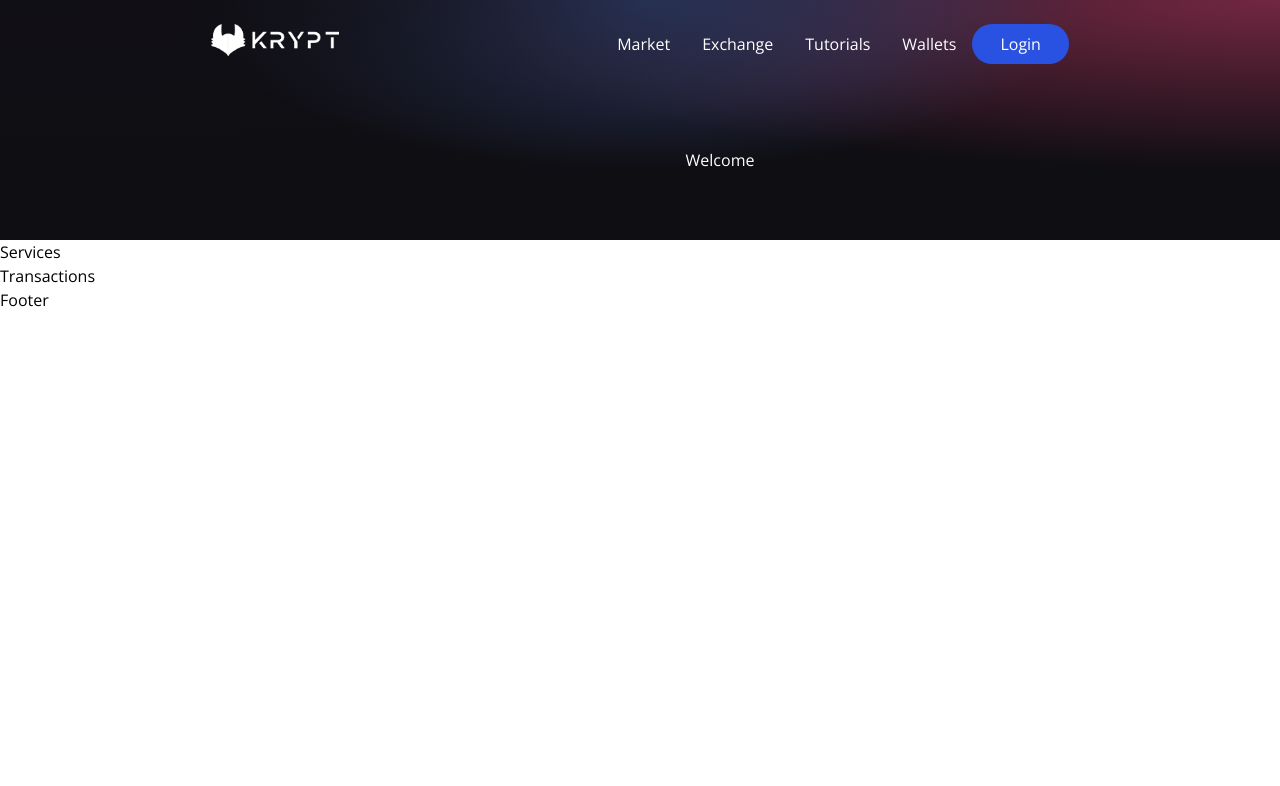
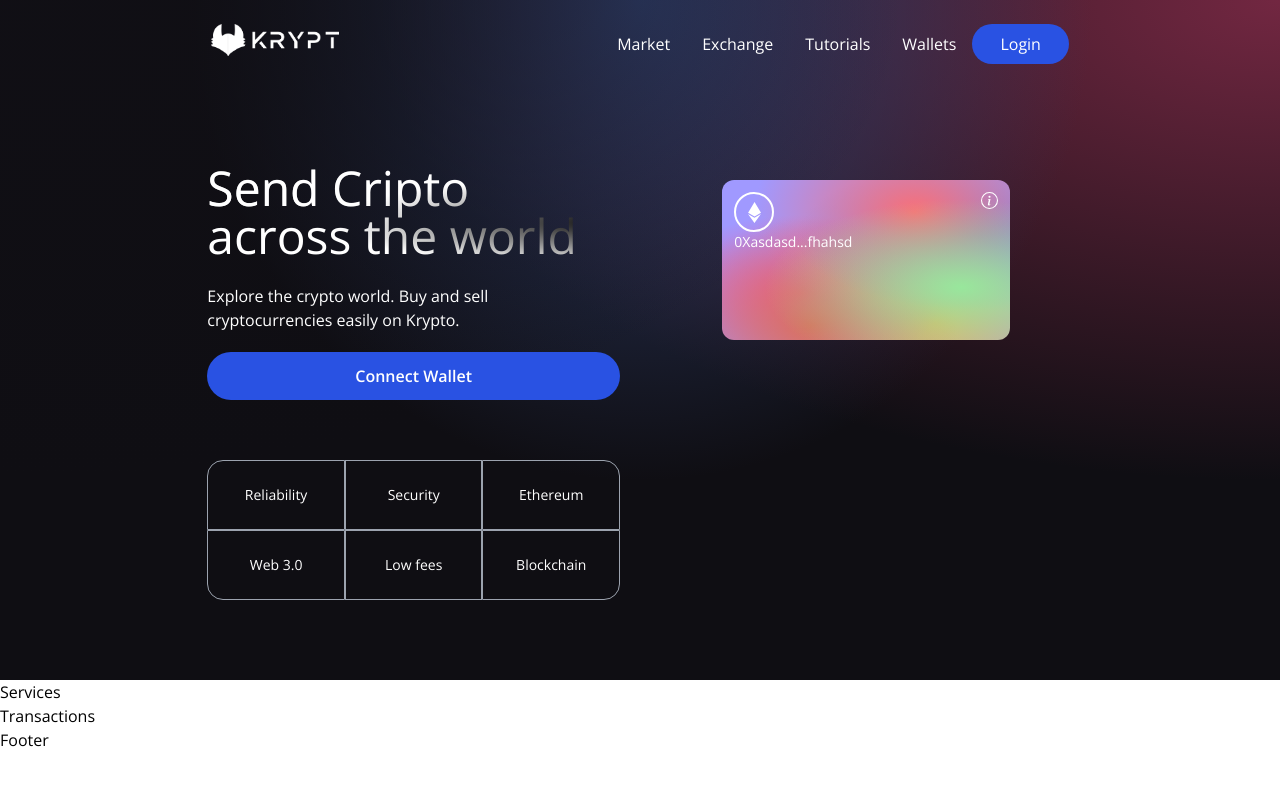
Before and after one commit to GIN1104/web-3.0, a React (Vite) app in the folder client/: page / in a window 1280 px wide. Shown: the top 786 px of the page. Built offline with nearby package versions, Linux system fonts and the light colour scheme.

Commit message:
Working on Welcome page

```diff
--- a/client/src/components/Welcome.jsx
+++ b/client/src/components/Welcome.jsx
@@ -4,12 +4,69 @@
 
 import { Loader } from "./";
 
+const commonStyles = "min-h-[70px] sm:px-0 px-2 sm:min-w-[120px] flex justify-center items-center border-[0.5px] border-gray-400 text-sm font-light text-white";
+
+
 const Welcome = () => {
+
+    const connectWallet = () => {
+
+    }
     return (
-        <div className="flex w-full justify-center items-center text-white">
+        <div className="flex w-full justify-center items-center ">
         <div className="flex md:flex-row flex-col items-start justify-between md:p-20 py-12 px-4">
+            <div className="flex flex-1 justify-start flex-col md:mr-10">
+            <h1 className="text-3xl sm:text-5xl text-white text-gradient py-1">
+                Send Cripto <br/> across the world
+            </h1>
+            <p className="text-left mt-5 text-white font-light md:w-9/12 w-11/12 text-base">
+                Explore the crypto world. Buy and sell cryptocurrencies easily on  Krypto.
+            </p>
+            <button
+            type="button"
+            onClick={ connectWallet }
+            className="flex flex-row justify-center items-center my-5 bg-[#2952e3] p-3 rounded-full cursor-pointer hover:bg-[#2546bd]">
+                <p className="text-white text-base font-semibold">
+                 Connect Wallet
+                </p>
+            </button>
+            <div className="grid sm:grid-cols-3 grid-cols-2 w-full mt-10">
+                <div className={`rounded-tl-2xl ${commonStyles}`}>
+                    Reliability
+                </div>
+                <div className={commonStyles}>
+                    Security
+                </div>
+                <div className={`rounded-tr-2xl ${commonStyles}`}>
+                    Ethereum
+                </div>
+                <div className={`rounded-bl-2xl ${commonStyles}`}>
+                    Web 3.0
+                </div>
+                <div className={commonStyles}>
+                    Low fees
+                </div>
+                <div className={`rounded-br-2xl ${commonStyles}`}>
+                    Blockchain
+                </div>
+            </div>
+            </div>
+                <div className="flex flex-col flex-1 items-center justify-start w-full md:mt-0 mt-10">
+                    <div className="p-3 justify-end items-start flex-col rounded-xl h-40 sm:w-72 w-full my-5 eth-card white-glassmorpism">
+                        <div className="flex justify-between items-start">
+                            <div className="w-10 h-10 rounded-full border-2 border-white flex justify-center items-center">
+                                <SiEthereum fontSize={21} color="#fff" />
+                            </div>
+                            <BsInfoCircle  fontSize={17} color="#fff"/>
+                        </div>
+                        <div>
+                            <p className="text-white font-light text-sm">
+                                0Xasdasd...fhahsd
+                            </p>
+                        </div>
+                    </div>
+                </div>
         </div>
-           Welcome
         </div>
     )
 }
--- a/client/src/index.css
+++ b/client/src/index.css
@@ -72,6 +72,7 @@
     radial-gradient(at 53% 75%, hsla(174,94%,68%,1) 0, transparent 45%);
 }
 
+
 .text-gradient {
   background-color: #fff;
   background-image: radial-gradient(at 4% 36%, hsla(0,0%,100%,1) 0, transparent 53%), radial-gradient(at 100% 60%, rgb(0, 0, 0) 0, transparent 50%);
```
